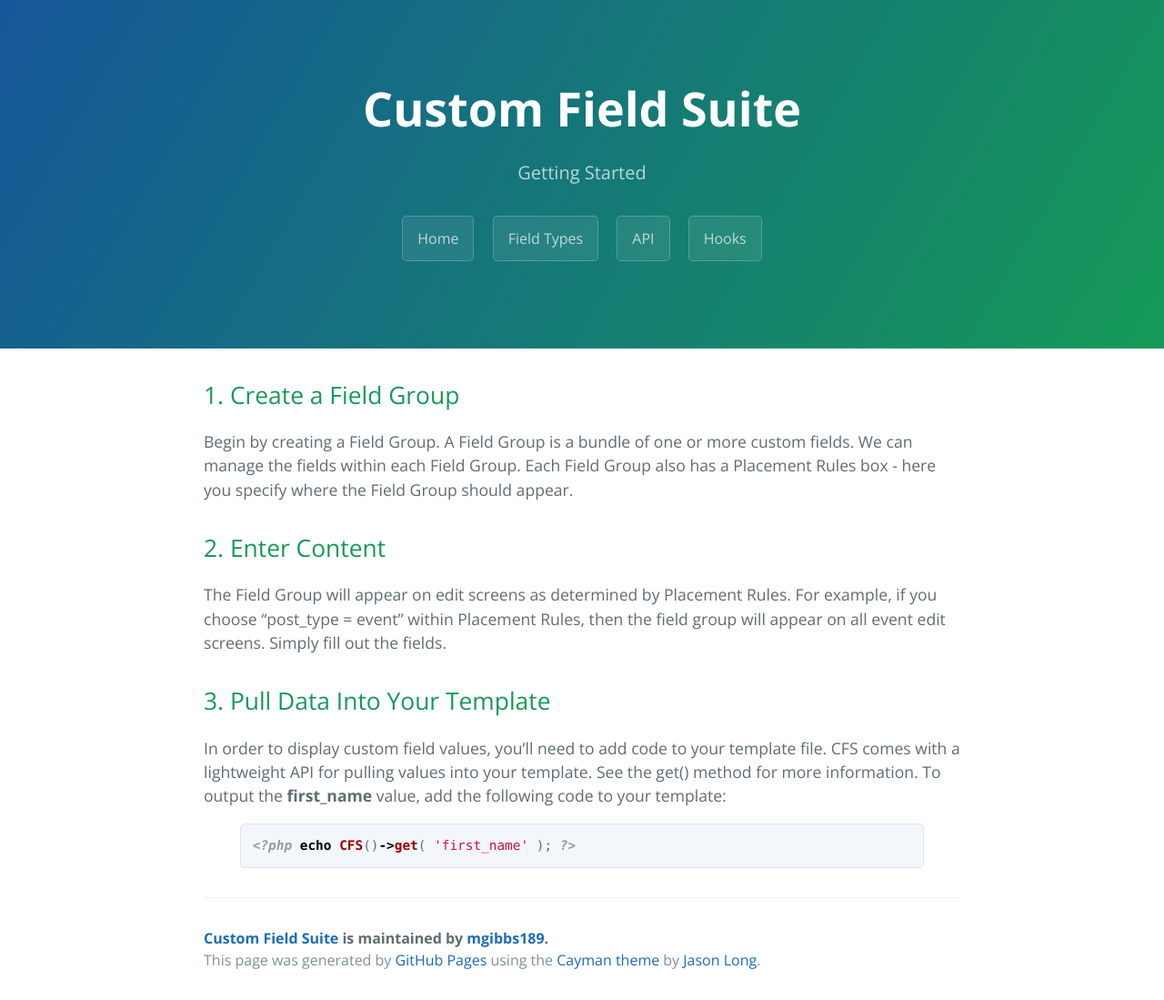
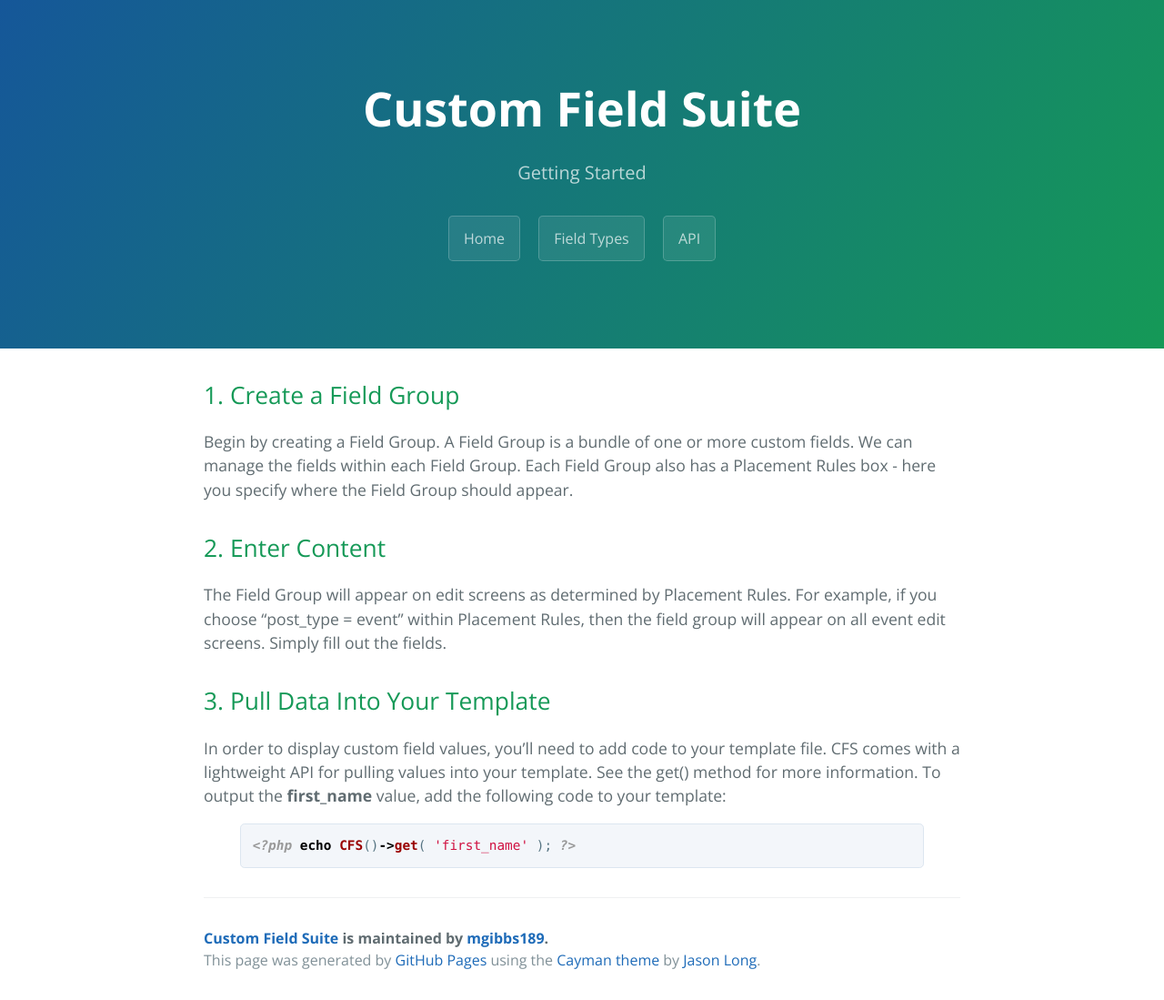
Before and after one commit to mgibbs189/custom-field-suite, a Jekyll site: the page built from index.md, in a window 1280 px wide. Shown: the whole page at 91% size. Built offline with Jekyll 4.4.1, drawn with Linux system fonts in a browser that asks for light colours.

Commit message:
Update default.html

```diff
--- a/_layouts/default.html
+++ b/_layouts/default.html
@@ -17,7 +17,7 @@
       <a href="/" class="btn">Home</a>
       <a href="/field-types.html" class="btn">Field Types</a>
       <a href="/api.html" class="btn">API</a>
-      <a href="/hooks.html" class="btn">Hooks</a>
+      <!--<a href="/hooks.html" class="btn">Hooks</a>-->
     </section>
 
     <section class="main-content">
```
